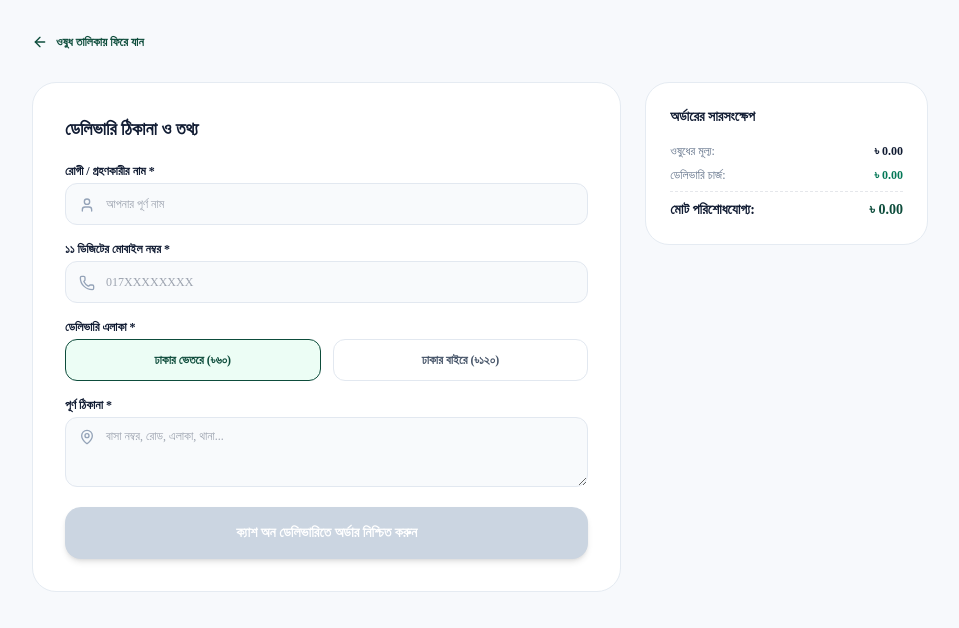
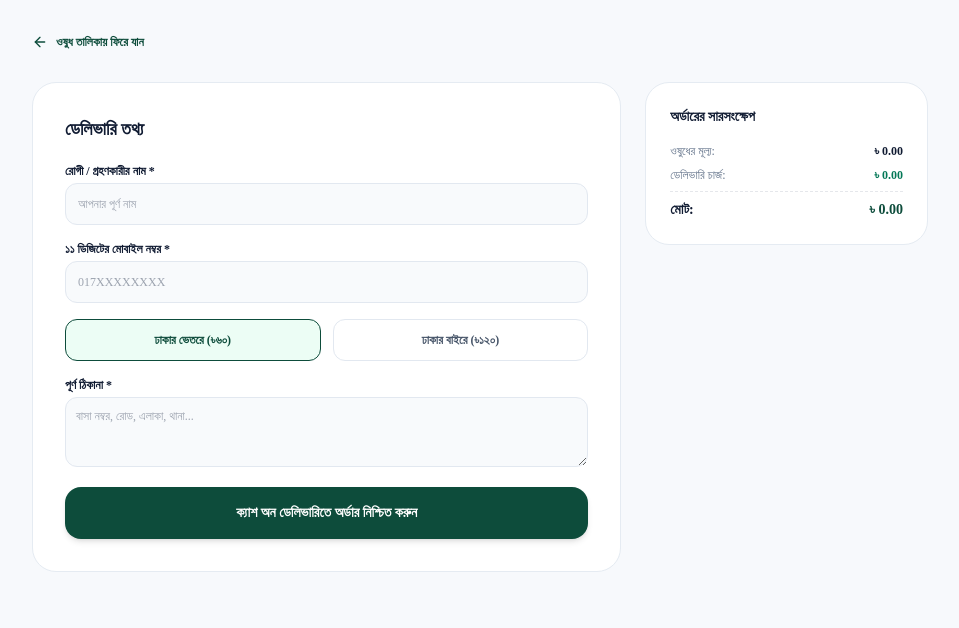
Before and after one commit to mhasnx69-jpg/JibonJotno-BD, a Next.js app: page /checkout in a window 1280 px wide. Shown: the top 628 px of the page, without its empty margins (160-1119 px from the left). Built offline with nearby package versions, Linux system fonts and the light colour scheme.

Commit message:
fix: enforce safe subtotal, ignore build errors in next.config, and fix checkout types

```diff
--- a/src/app/(public)/checkout/page.tsx
+++ b/src/app/(public)/checkout/page.tsx
@@ -5,13 +5,7 @@ import Link from "next/link";
 import { useRouter } from "next/navigation";
 import { useCart } from "@/context/CartContext";
 import { createClient } from "@/lib/supabase/client";
-import {
-  ArrowLeft,
-  CheckCircle2,
-  User,
-  Phone,
-  MapPin,
-} from "lucide-react";
+import { ArrowLeft, CheckCircle2, User, Phone, MapPin } from "lucide-react";
 
 export default function CheckoutPage() {
   const router = useRouter();
@@ -29,7 +23,6 @@ export default function CheckoutPage() {
   const [customerPhone, setCustomerPhone] = useState("");
   const [shippingAddress, setShippingAddress] = useState("");
   const [deliveryZone, setDeliveryZone] = useState<"dhaka" | "outside">("dhaka");
-  const [note, setNote] = useState("");
   const [loading, setLoading] = useState(false);
   const [orderSuccessId, setOrderSuccessId] = useState<string | null>(null);
 
@@ -56,11 +49,8 @@ export default function CheckoutPage() {
         total_amount: grandTotal,
         payment_method: "COD",
         status: "pending",
-        order_notes: note.trim() || null,
       });
-    } catch (err) {
-      console.warn("Order logged:", err);
-    }
+    } catch (err) {}
 
     setOrderSuccessId(generatedOrderNumber);
     clearCart();
@@ -74,19 +64,14 @@ export default function CheckoutPage() {
           <div className="w-16 h-16 rounded-full bg-emerald-100 text-[#0D4C3B] flex items-center justify-center mx-auto">
             <CheckCircle2 className="w-10 h-10" />
           </div>
-          <div>
           <h1 className="text-xl font-black text-[#101B32]">অর্ডার সফলভাবে সম্পন্ন হয়েছে!</h1>
-            <p className="text-xs text-[#7B8AA4] pt-1">
-              আমাদের রেজিস্টার্ড ফার্মাসিস্ট খুব শীঘ্রই আপনার সাথে যোগাযোগ করবেন।
-            </p>
-          </div>
           <div className="p-4 rounded-2xl bg-emerald-50 border border-emerald-200">
-            <span className="text-xs text-emerald-800 block">আপনার অর্ডার ট্র্যাকিং নম্বর:</span>
+            <span className="text-xs text-emerald-800 block">ট্র্যাকিং নম্বর:</span>
             <span className="text-xl font-black text-[#0D4C3B] font-mono">{orderSuccessId}</span>
           </div>
           <button
             onClick={() => router.push("/order-tracking")}
-            className="w-full py-3.5 rounded-xl bg-[#0D4C3B] hover:bg-[#12614A] text-white font-bold text-xs"
+            className="w-full py-3.5 rounded-xl bg-[#0D4C3B] text-white font-bold text-xs"
           >
             অর্ডার ট্র্যাক করুন
           </button>
@@ -98,37 +83,29 @@ export default function CheckoutPage() {
   return (
     <div className="min-h-screen bg-[#F7F9FC] font-sans text-[#101B32] py-8 px-4 sm:px-6 lg:px-8">
       <div className="max-w-4xl mx-auto space-y-6">
-        <Link
-          href="/medicines"
-          className="inline-flex items-center gap-2 text-xs font-bold text-[#0D4C3B] hover:text-[#12614A]"
-        >
+        <Link href="/medicines" className="inline-flex items-center gap-2 text-xs font-bold text-[#0D4C3B]">
           <ArrowLeft className="w-4 h-4" />
           <span>ওষুধ তালিকায় ফিরে যান</span>
         </Link>
 
         <div className="grid grid-cols-1 md:grid-cols-3 gap-6">
           <div className="md:col-span-2 bg-white rounded-3xl p-6 sm:p-8 border border-[#E5EBF2] shadow-xs space-y-5">
-            <h2 className="text-lg font-black text-[#101B32]">ডেলিভারি ঠিকানা ও তথ্য</h2>
+            <h2 className="text-lg font-black text-[#101B32]">ডেলিভারি তথ্য</h2>
             <form onSubmit={handleSubmitOrder} className="space-y-4 text-xs">
               <div>
                 <label className="font-bold block mb-1">রোগী / গ্রহণকারীর নাম *</label>
-                <div className="relative">
-                  <User className="w-4 h-4 text-slate-400 absolute left-3.5 top-3.5" />
                 <input
                   type="text"
                   required
                   value={customerName}
                   onChange={(e) => setCustomerName(e.target.value)}
                   placeholder="আপনার পূর্ণ নাম"
-                    className="w-full pl-10 pr-3 py-3 rounded-xl border border-slate-200 bg-slate-50 focus:bg-white"
+                  className="w-full p-3 rounded-xl border border-slate-200 bg-slate-50"
                 />
-                </div>
               </div>
 
               <div>
                 <label className="font-bold block mb-1">১১ ডিজিটের মোবাইল নম্বর *</label>
-                <div className="relative">
-                  <Phone className="w-4 h-4 text-slate-400 absolute left-3.5 top-3.5" />
                 <input
                   type="tel"
                   required
@@ -136,18 +113,15 @@ export default function CheckoutPage() {
                   value={customerPhone}
                   onChange={(e) => setCustomerPhone(e.target.value)}
                   placeholder="017XXXXXXXX"
-                    className="w-full pl-10 pr-3 py-3 rounded-xl border border-slate-200 bg-slate-50 focus:bg-white"
+                  className="w-full p-3 rounded-xl border border-slate-200 bg-slate-50"
                 />
               </div>
-              </div>
 
-              <div>
-                <label className="font-bold block mb-1">ডেলিভারি এলাকা *</label>
               <div className="grid grid-cols-2 gap-3">
                 <button
                   type="button"
                   onClick={() => setDeliveryZone("dhaka")}
-                    className={`py-3 px-4 rounded-xl text-xs font-bold border transition-all ${
+                  className={`py-3 px-4 rounded-xl text-xs font-bold border ${
                     deliveryZone === "dhaka"
                       ? "bg-emerald-50 border-[#0D4C3B] text-[#0D4C3B]"
                       : "border-slate-200 text-slate-600"
@@ -158,7 +132,7 @@ export default function CheckoutPage() {
                 <button
                   type="button"
                   onClick={() => setDeliveryZone("outside")}
-                    className={`py-3 px-4 rounded-xl text-xs font-bold border transition-all ${
+                  className={`py-3 px-4 rounded-xl text-xs font-bold border ${
                     deliveryZone === "outside"
                       ? "bg-emerald-50 border-[#0D4C3B] text-[#0D4C3B]"
                       : "border-slate-200 text-slate-600"
@@ -167,27 +141,23 @@ export default function CheckoutPage() {
                   ঢাকার বাইরে (৳১২০)
                 </button>
               </div>
-              </div>
 
               <div>
                 <label className="font-bold block mb-1">পূর্ণ ঠিকানা *</label>
-                <div className="relative">
-                  <MapPin className="w-4 h-4 text-slate-400 absolute left-3.5 top-3" />
                 <textarea
                   required
                   rows={3}
                   value={shippingAddress}
                   onChange={(e) => setShippingAddress(e.target.value)}
                   placeholder="বাসা নম্বর, রোড, এলাকা, থানা..."
-                    className="w-full pl-10 pr-3 py-2.5 rounded-xl border border-slate-200 bg-slate-50 focus:bg-white"
+                  className="w-full p-2.5 rounded-xl border border-slate-200 bg-slate-50"
                 />
-                </div>
               </div>
 
               <button
                 type="submit"
                 disabled={loading || cart.length === 0}
-                className="w-full py-4 rounded-2xl bg-[#0D4C3B] hover:bg-[#12614A] text-white font-extrabold text-sm shadow-md transition-all flex items-center justify-center gap-2 disabled:bg-slate-300"
+                className="w-full py-4 rounded-2xl bg-[#0D4C3B] text-white font-extrabold text-sm shadow-md"
               >
                 {loading ? "অর্ডার প্রসেস হচ্ছে..." : "ক্যাশ অন ডেলিভারিতে অর্ডার নিশ্চিত করুন"}
               </button>
@@ -206,7 +176,7 @@ export default function CheckoutPage() {
                 <span className="font-bold text-emerald-700">৳ {deliveryFee.toFixed(2)}</span>
               </div>
               <div className="border-t border-dashed pt-2 flex justify-between font-black text-sm text-[#101B32]">
-                <span>মোট পরিশোধযোগ্য:</span>
+                <span>মোট:</span>
                 <span className="text-[#0D4C3B]">৳ {grandTotal.toFixed(2)}</span>
               </div>
             </div>
--- a/src/context/CartContext.tsx
+++ b/src/context/CartContext.tsx
@@ -14,8 +14,6 @@ export interface CartItem {
   strip_price?: number;
   pack_unit?: string;
   quantity: number;
-  image?: string;
-  image_url?: string;
   [key: string]: any;
 }
 
@@ -36,7 +34,6 @@ export interface CartContextType {
 }
 
 const CartContext = createContext<CartContextType | undefined>(undefined);
-const STORAGE_KEY = "jibonjotno_cart_v2";
 
 export function CartProvider({ children }: { children: React.ReactNode }) {
   const [cart, setCart] = useState<CartItem[]>([]);
@@ -44,17 +41,14 @@ export function CartProvider({ children }: { children: React.ReactNode }) {
 
   useEffect(() => {
     try {
-      const saved = localStorage.getItem(STORAGE_KEY);
-      if (saved) {
-        const parsed = JSON.parse(saved);
-        if (Array.isArray(parsed)) setCart(parsed);
-      }
+      const saved = localStorage.getItem("jibonjotno_cart_v2");
+      if (saved) setCart(JSON.parse(saved));
     } catch (e) {}
   }, []);
 
   useEffect(() => {
     try {
-      localStorage.setItem(STORAGE_KEY, JSON.stringify(cart));
+      localStorage.setItem("jibonjotno_cart_v2", JSON.stringify(cart));
     } catch (e) {}
   }, [cart]);
 
@@ -78,7 +72,6 @@ export function CartProvider({ children }: { children: React.ReactNode }) {
           product_id: pId,
           id: pId,
           unit_price: Number(newItem.unit_price || newItem.price || 0),
-          price: Number(newItem.unit_price || newItem.price || 0),
           quantity: newItem.quantity || 1,
         },
       ];
@@ -111,8 +104,6 @@ export function CartProvider({ children }: { children: React.ReactNode }) {
     );
 
   const subtotal = getSubtotal();
-  const totalPrice = subtotal;
-  const totalItems = cart.reduce((sum, item) => sum + Number(item.quantity || 0), 0);
 
   return (
     <CartContext.Provider
@@ -127,8 +118,8 @@ export function CartProvider({ children }: { children: React.ReactNode }) {
         clearCart,
         getSubtotal,
         subtotal,
-        totalPrice,
-        totalItems,
+        totalPrice: subtotal,
+        totalItems: cart.reduce((sum, item) => sum + Number(item.quantity || 0), 0),
       }}
     >
       {children}
```
Lines whose indentation alone changed are shown as unchanged.
